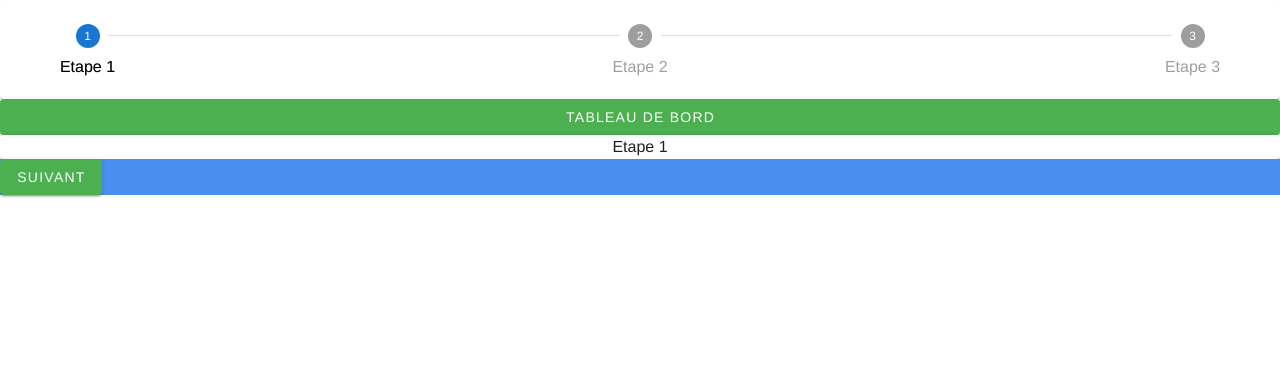
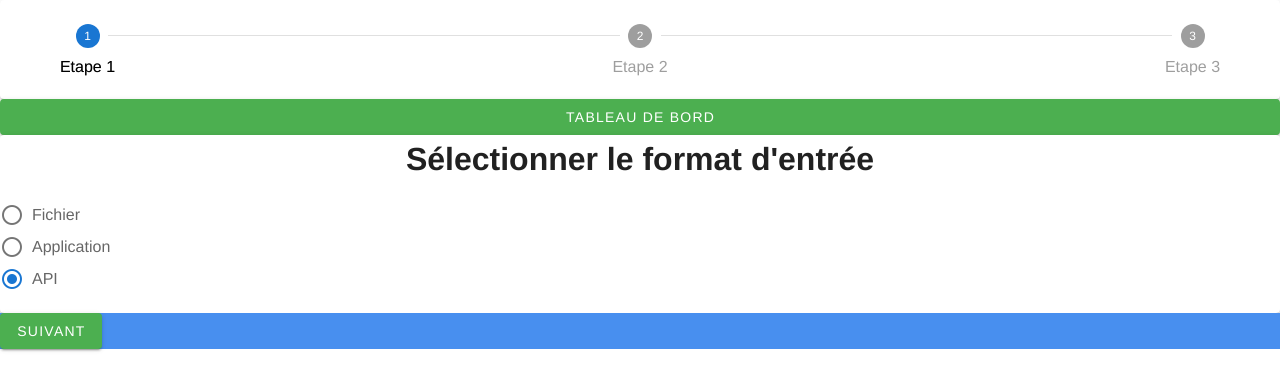
Before and after one commit to mattaiod/niagara, a Vue app: page /nouvelle-source in a window 1280 px wide. Shown: the top 390 px of the page. Built offline with nearby package versions, Linux system fonts and the light colour scheme.

Commit message:
step1 full

```diff
--- a/src/components/Step1.vue
+++ b/src/components/Step1.vue
@@ -1,6 +1,9 @@
 <template>
   <v-card>
-      Etape 1
+    <h1>Sélectionner le format d'entrée</h1>
+    <v-radio-group v-model="inputFormatSelected">
+      <v-radio v-for="format in inputFormats" :key="format.id" :label="format" :value="format"></v-radio>
+    </v-radio-group>
   </v-card>
 </template>
 
@@ -9,9 +12,26 @@
     name: 'Step1',
     data() {
       return {
+        inputFormatSelected: this.inputFormat,
+        inputFormats: ["Fichier", "Application", "API"]
       }
     },
-  props: {
-  }
+    props: {
+      inputFormat: {type: String, required: true},
+    },
+    watch: {
+      inputFormatSelected() {
+        this.setValidAndPushData()
+      },
+    },
+    methods: {
+      setValidAndPushData() {
+        if(this.inputFormats.includes(this.inputFormatSelected))
+          this.$emit('setValid1', this.inputFormatSelected)
+      }
+    },
+    mounted() {
+      this.setValidAndPushData()
+    }
 }
 </script>
--- a/src/views/NewSource.vue
+++ b/src/views/NewSource.vue
@@ -3,7 +3,7 @@
     <v-app>
       <v-stepper alt-labels>
         <v-stepper-header>
-          <v-stepper-step :complete="stepCompleted[0]" step="1">
+          <v-stepper-step :complete="stepCompleted[0]" :step="1">
             Etape 1
           </v-stepper-step>
 
@@ -22,7 +22,8 @@
     </v-stepper>
     <v-btn color="success" @click="onDashboard">Tableau de bord</v-btn>
 
-    <Step1 v-if="actualStep == 1"></Step1>
+    <Step1 v-if="actualStep == 1" @setValid1="setValid1($event)"
+    :inputFormat= "step1.inputFormat"></Step1>
     <Step2 v-else-if="actualStep == 2"></Step2>
     <Step3 v-else-if="actualStep == 3"></Step3>
 
@@ -37,7 +38,7 @@
       <v-btn color="success" @click="onPreviousStep">Précédent</v-btn>
     </div>
     <div v-if="actualStep!=3">
-      <v-btn color="success" @click="onNextStep">Suivant</v-btn>
+      <v-btn color="success" @click="onNextStep" :disabled="isButtonNextStepDisabled">Suivant</v-btn>
     </div>
     <div v-else>
       <v-btn color="success" @click="onFinish">Terminer</v-btn>
@@ -61,17 +62,27 @@ export default {
   data() {
     return {
       actualStep: 1,
-      isStepValidable: false,
+      isButtonNextStepDisabled: true,
       stepCompleted: [false, false, false],
-      totalStep: 3
+      totalStep: 3,
+      step1: {
+        inputFormat: 'API'
+      }
     }
+  },
+  props: {
+
   },
   computed: {
   },
   methods: {
+    setValid1(inputFormat){
+      this.step1.inputFormat = inputFormat
+      this.isButtonNextStepDisabled = false
+    },
     onNextStep() {
+      this.stepCompleted[this.actualStep - 1] = true
       this.actualStep++
-      this.stepCompleted[this.actualStep - 1] = true
     },
     onPreviousStep() {
       this.actualStep--
```
